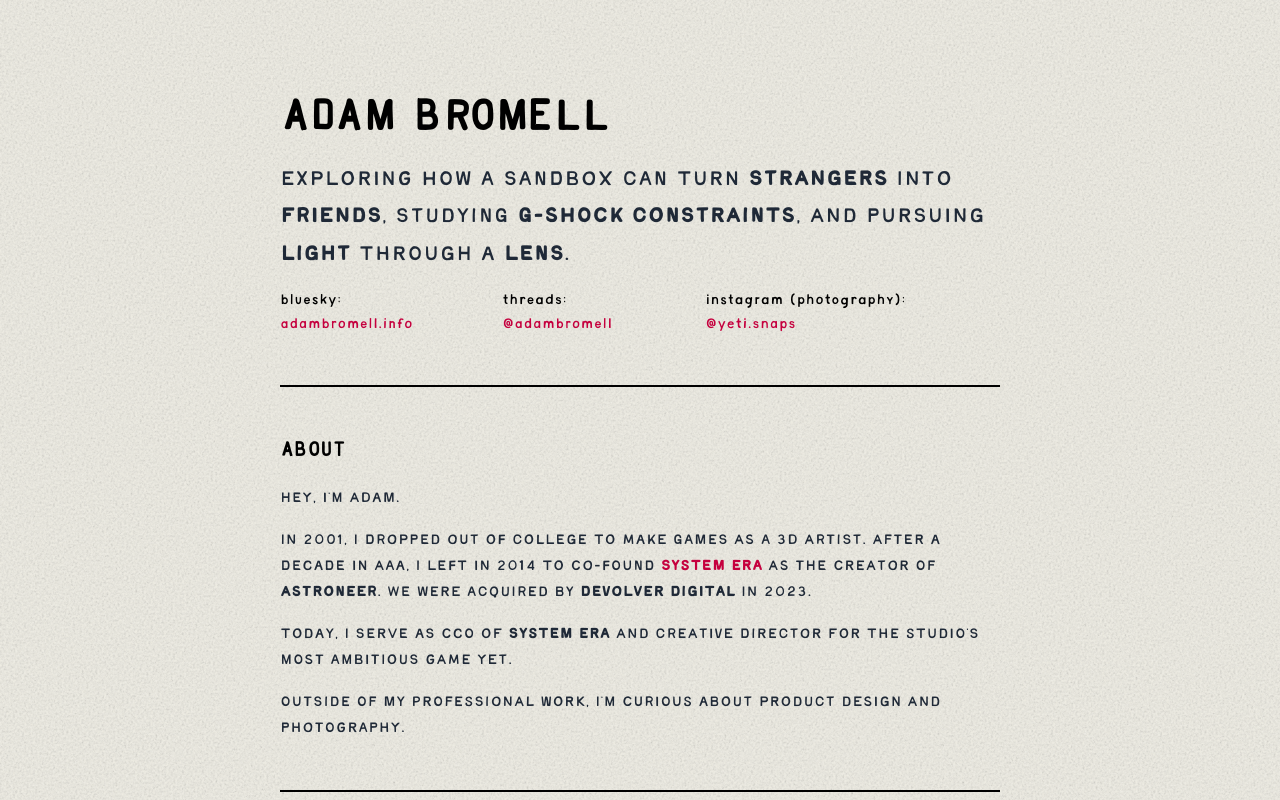
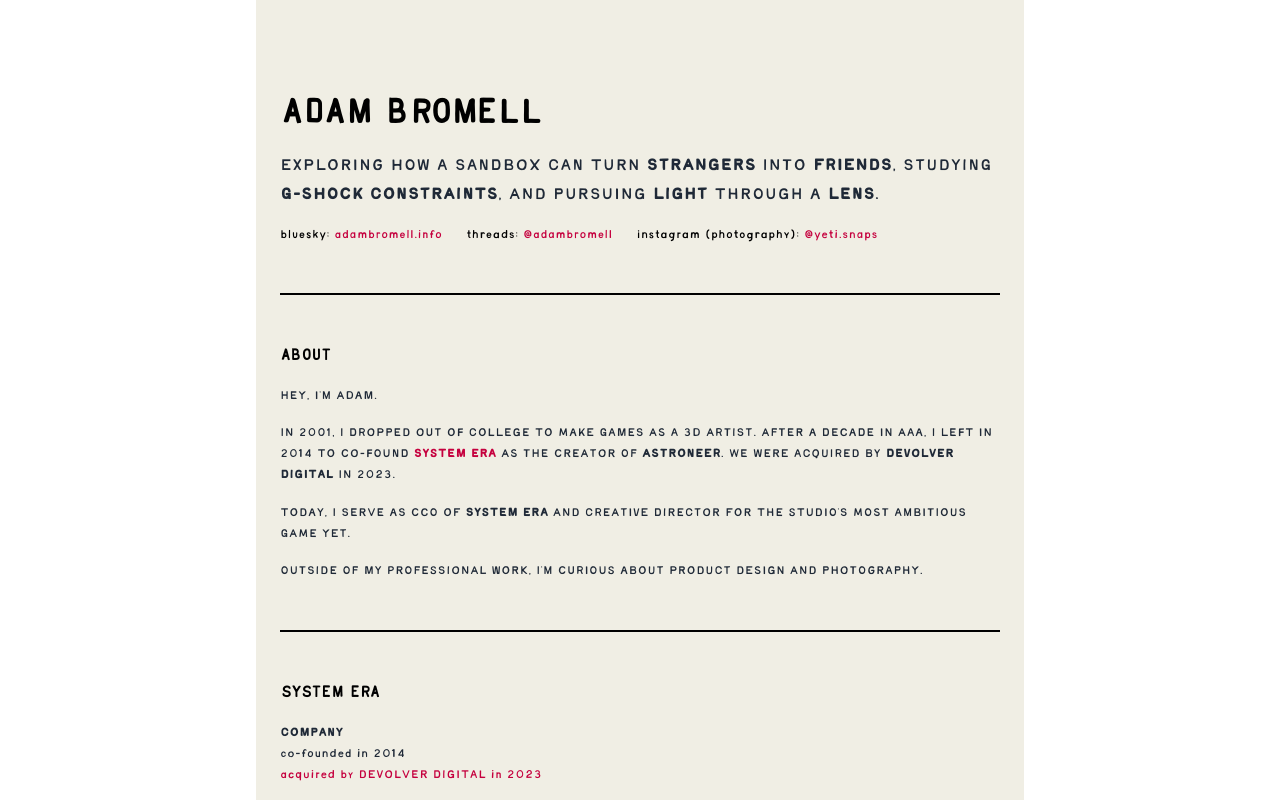
Before and after one commit to XYZCHiiLD/adambromell-site, a Next.js app: page / in a window 1280 px wide. Shown: the top 800 px of the page. Built offline with nearby package versions, Linux system fonts and the light colour scheme.

Commit message:
Add files via upload

```diff
--- a/src/app/globals.css
+++ b/src/app/globals.css
@@ -18,7 +18,7 @@
 
 body {
   font-family: 'TAYBirdie', Georgia, 'Times New Roman', Times, serif;
-  font-size: 16px;
+  font-size: 13px;
   font-weight: 500;
   -webkit-font-smoothing: antialiased;
   -moz-osx-font-smoothing: grayscale;
@@ -26,19 +26,19 @@
 
 h1 {
   font-family: 'TAYBigBird', Georgia, 'Times New Roman', Times, serif;
-  font-size: 49px;
+  font-size: 39px;
   font-weight: 700;
   line-height: 1;
 }
 
 h2 {
   font-family: 'TAYBigBird', Georgia, 'Times New Roman', Times, serif;
-  font-size: 23px;
+  font-size: 18px;
   font-weight: 700;
 }
 
 .subheading {
-  font-size: 16px;
+  font-size: 13px;
   font-weight: 900;
 }
 
--- a/src/app/page.js
+++ b/src/app/page.js
@@ -10,37 +10,12 @@
   }, []);
 
   return (
-    <main className="min-h-screen" style={{ backgroundColor: '#F0EEE4' }}>
-      {/* SVG noise filter */}
-      <svg style={{ position: 'absolute', width: 0, height: 0 }}>
-        <filter id="noiseFilter">
-          <feTurbulence type="fractalNoise" baseFrequency="0.45" numOctaves="4" stitchTiles="stitch" />
-          <feColorMatrix type="saturate" values="0" />
-        </filter>
-      </svg>
-
-      {/* Full-page noise overlay */}
+    <main className="min-h-screen bg-white">
       <div
-        style={{
-          position: 'fixed',
-          top: 0,
-          left: 0,
-          right: 0,
-          bottom: 0,
-          width: '100%',
-          height: '100%',
-          filter: 'url(#noiseFilter)',
-          opacity: 0.4,
-          pointerEvents: 'none',
-          zIndex: 0,
-        }}
-      />
-
-      <div
-        className="max-w-3xl mx-auto px-6 py-16 md:py-24"
+        className="max-w-3xl mx-auto px-6 py-16 md:py-24 min-h-screen"
         style={{
           position: 'relative',
-          zIndex: 1,
+          backgroundColor: '#F0EEE4',
         }}
       >
 
@@ -51,7 +26,7 @@
 
         {/* Tagline */}
         <section className="mb-12">
-          <p className="text-gray-800 leading-relaxed mb-4" style={{ fontSize: '23px' }}>
+          <p className="text-gray-800 leading-relaxed mb-4" style={{ fontSize: '18px' }}>
             EXPLORING HOW A SANDBOX CAN TURN <strong>STRANGERS</strong> INTO <strong>FRIENDS</strong>, STUDYING <strong>G-SHOCK CONSTRAINTS</strong>, AND PURSUING <strong>LIGHT</strong> THROUGH A <strong>LENS</strong>.
           </p>
           <div className="flex gap-6">
```
